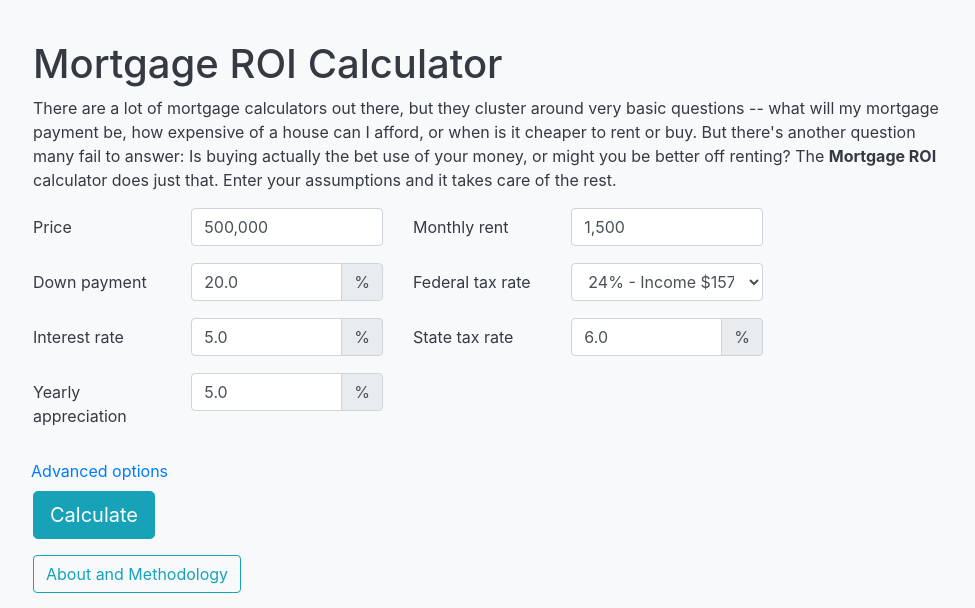
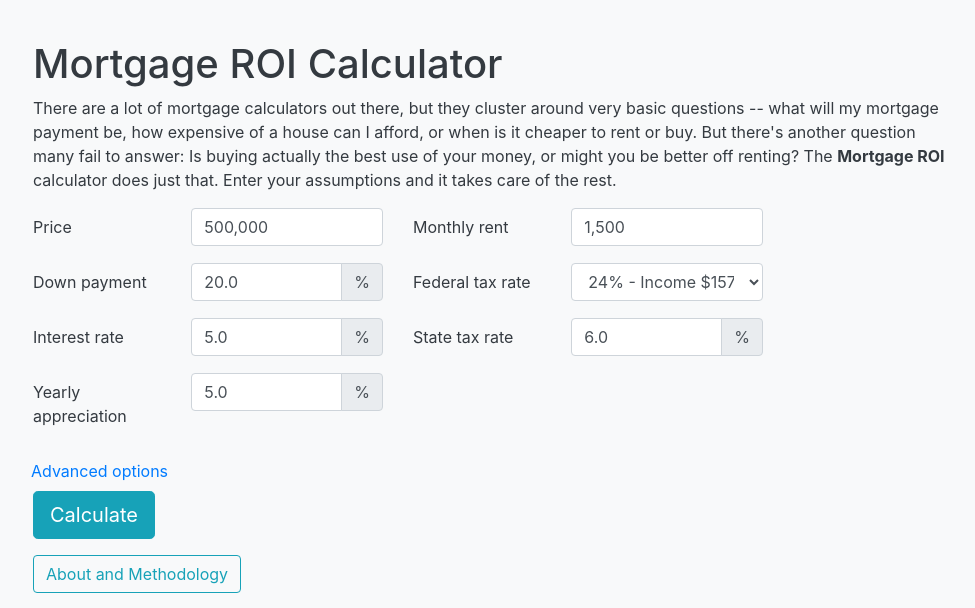
Before and after one commit to edelgm6/mortgage-calc, a Django app: page / in a window 1280 px wide. Shown: the top 608 px of the page, without its empty margins (52-1027 px from the left). Run offline with Django 3.2, Linux system fonts and the light colour scheme; some libraries are stand-ins or nearby versions.

Commit message:
Updated stupid typo on index

```diff
--- a/calc/templates/calc/index.html
+++ b/calc/templates/calc/index.html
@@ -40,7 +40,7 @@
 		<div class="row">
 			<div class="col-md-10">
 		<h1>Mortgage ROI Calculator</h1>
-		<p>There are a lot of mortgage calculators out there, but they cluster around very basic questions -- what will my mortgage payment be, how expensive of a house can I afford, or when is it cheaper to rent or buy. But there's another question many fail to answer: Is buying actually the bet use of your money, or might you be better off renting? The <b>Mortgage ROI</b> calculator does just that. Enter your assumptions and it takes care of the rest.</p>
+		<p>There are a lot of mortgage calculators out there, but they cluster around very basic questions -- what will my mortgage payment be, how expensive of a house can I afford, or when is it cheaper to rent or buy. But there's another question many fail to answer: Is buying actually the best use of your money, or might you be better off renting? The <b>Mortgage ROI</b> calculator does just that. Enter your assumptions and it takes care of the rest.</p>
 			</div>
 		</div>
 		{% include "calc/investment-form.html" %}
```
Also changed, not shown: 1 other file.
